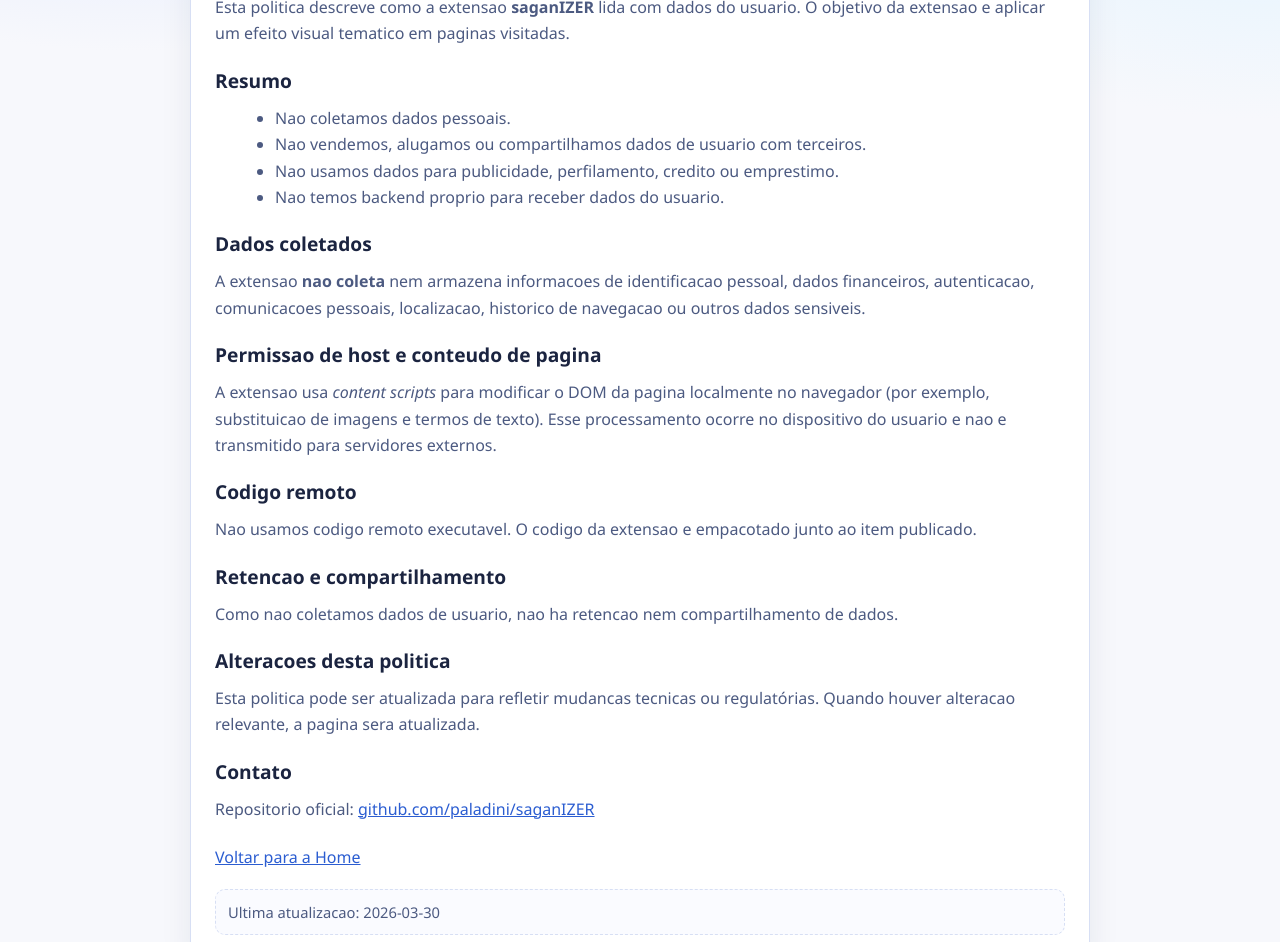
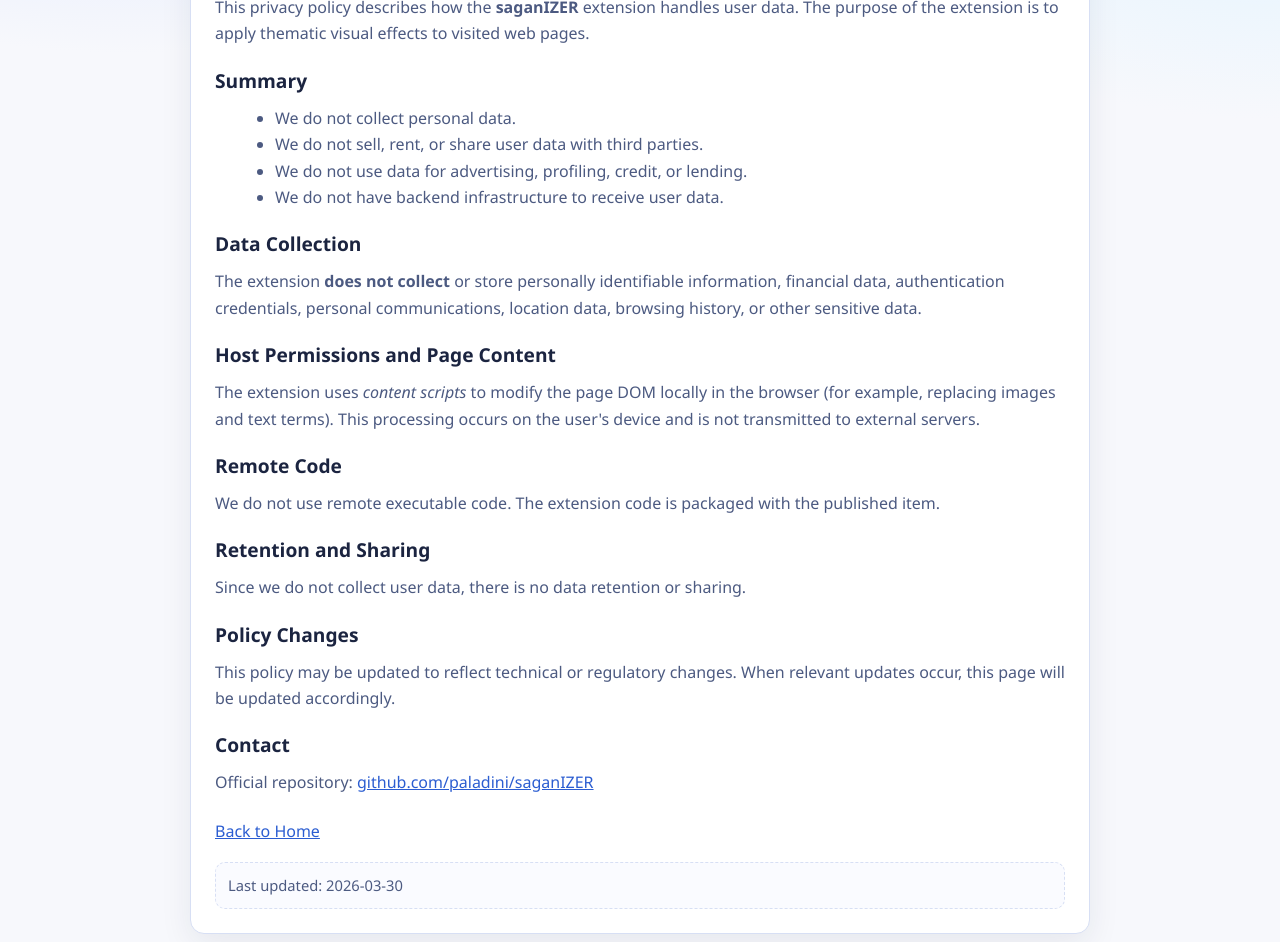
Before and after one commit to paladini/saganIZER, a browser extension: page docs/privacy.html in a window 1280 px wide. Shown: the part 111-1053 px from the top of the page. Drawn offline with Linux system fonts and the light colour scheme.

Commit message:
Translate privacy policy to English

```diff
--- a/docs/privacy.html
+++ b/docs/privacy.html
@@ -1,10 +1,10 @@
 <!doctype html>
-<html lang="pt-BR">
+<html lang="en">
 <head>
   <meta charset="utf-8">
   <meta name="viewport" content="width=device-width, initial-scale=1">
-  <title>saganIZER - Politica de Privacidade</title>
-  <meta name="description" content="Politica de privacidade da extensao saganIZER.">
+  <title>saganIZER - Privacy Policy</title>
+  <meta name="description" content="Privacy policy for the saganIZER browser extension.">
   <style>
     :root {
       --bg: #f7f8fc;
@@ -54,59 +54,59 @@
 </head>
 <body>
   <main class="wrap">
-    <h1>Politica de Privacidade - saganIZER</h1>
+    <h1>Privacy Policy - saganIZER</h1>
     <p>
-      Esta politica descreve como a extensao <strong>saganIZER</strong> lida com dados do usuario.
-      O objetivo da extensao e aplicar um efeito visual tematico em paginas visitadas.
+      This privacy policy describes how the <strong>saganIZER</strong> extension handles user data.
+      The purpose of the extension is to apply thematic visual effects to visited web pages.
     </p>
 
-    <h2>Resumo</h2>
+    <h2>Summary</h2>
     <ul>
-      <li>Nao coletamos dados pessoais.</li>
-      <li>Nao vendemos, alugamos ou compartilhamos dados de usuario com terceiros.</li>
-      <li>Nao usamos dados para publicidade, perfilamento, credito ou emprestimo.</li>
-      <li>Nao temos backend proprio para receber dados do usuario.</li>
+      <li>We do not collect personal data.</li>
+      <li>We do not sell, rent, or share user data with third parties.</li>
+      <li>We do not use data for advertising, profiling, credit, or lending.</li>
+      <li>We do not have backend infrastructure to receive user data.</li>
     </ul>
 
-    <h2>Dados coletados</h2>
+    <h2>Data Collection</h2>
     <p>
-      A extensao <strong>nao coleta</strong> nem armazena informacoes de identificacao pessoal,
-      dados financeiros, autenticacao, comunicacoes pessoais, localizacao, historico de navegacao
-      ou outros dados sensiveis.
+      The extension <strong>does not collect</strong> or store personally identifiable information,
+      financial data, authentication credentials, personal communications, location data, browsing history,
+      or other sensitive data.
     </p>
 
-    <h2>Permissao de host e conteudo de pagina</h2>
+    <h2>Host Permissions and Page Content</h2>
     <p>
-      A extensao usa <em>content scripts</em> para modificar o DOM da pagina localmente no navegador
-      (por exemplo, substituicao de imagens e termos de texto). Esse processamento ocorre no dispositivo
-      do usuario e nao e transmitido para servidores externos.
+      The extension uses <em>content scripts</em> to modify the page DOM locally in the browser
+      (for example, replacing images and text terms). This processing occurs on the user's device
+      and is not transmitted to external servers.
     </p>
 
-    <h2>Codigo remoto</h2>
+    <h2>Remote Code</h2>
     <p>
-      Nao usamos codigo remoto executavel. O codigo da extensao e empacotado junto ao item publicado.
+      We do not use remote executable code. The extension code is packaged with the published item.
     </p>
 
-    <h2>Retencao e compartilhamento</h2>
+    <h2>Retention and Sharing</h2>
     <p>
-      Como nao coletamos dados de usuario, nao ha retencao nem compartilhamento de dados.
+      Since we do not collect user data, there is no data retention or sharing.
     </p>
 
-    <h2>Alteracoes desta politica</h2>
+    <h2>Policy Changes</h2>
     <p>
-      Esta politica pode ser atualizada para refletir mudancas tecnicas ou regulatórias.
-      Quando houver alteracao relevante, a pagina sera atualizada.
+      This policy may be updated to reflect technical or regulatory changes.
+      When relevant updates occur, this page will be updated accordingly.
     </p>
 
-    <h2>Contato</h2>
+    <h2>Contact</h2>
     <p>
-      Repositorio oficial: <a href="https://github.com/paladini/saganIZER" target="_blank" rel="noopener">github.com/paladini/saganIZER</a>
+      Official repository: <a href="https://github.com/paladini/saganIZER" target="_blank" rel="noopener">github.com/paladini/saganIZER</a>
     </p>
 
-    <a class="toplink" href="./index.html">Voltar para a Home</a>
+    <a class="toplink" href="./index.html">Back to Home</a>
 
     <div class="stamp">
-      Ultima atualizacao: 2026-03-30
+      Last updated: 2026-03-30
     </div>
   </main>
 </body>
```
